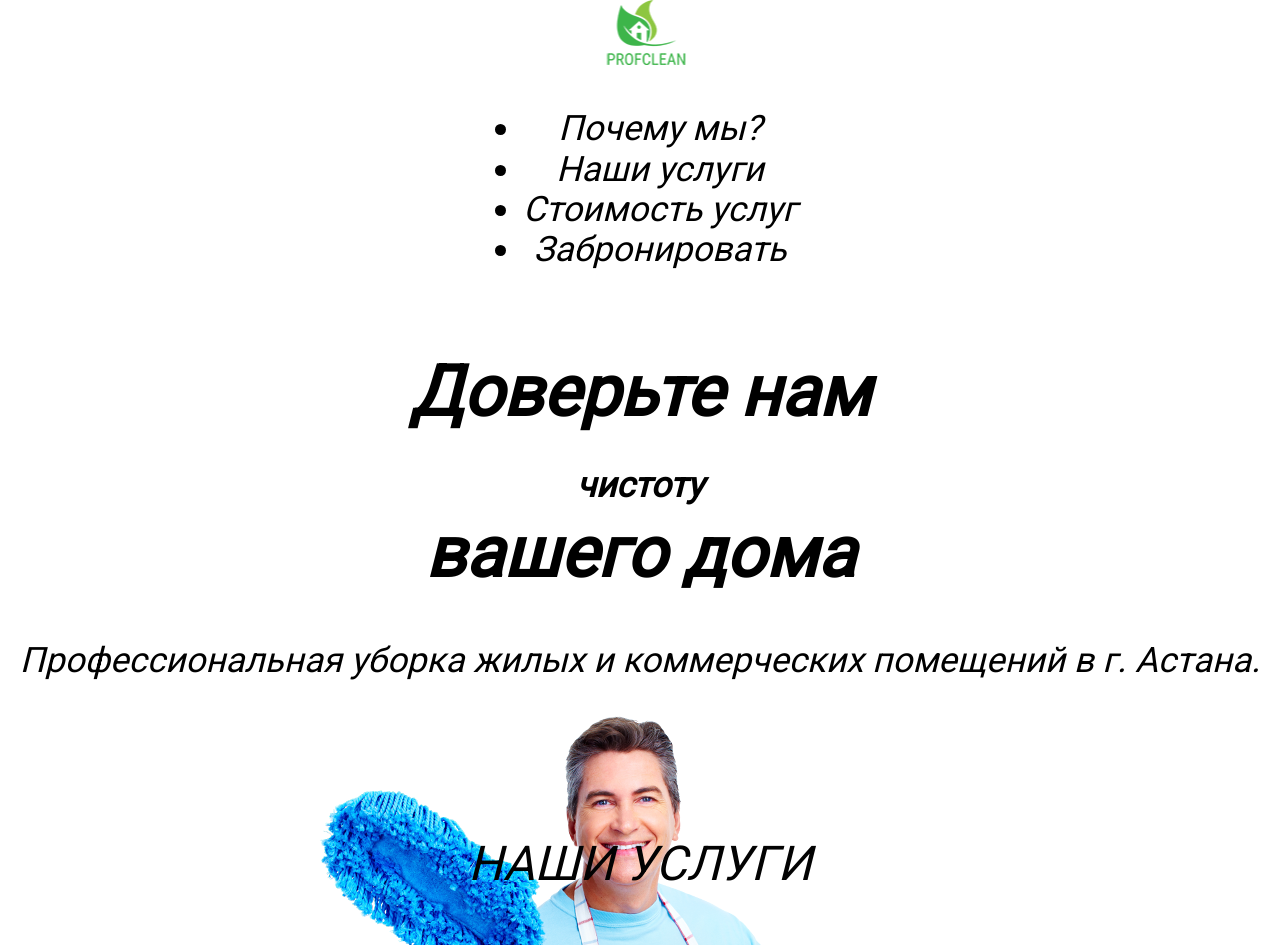
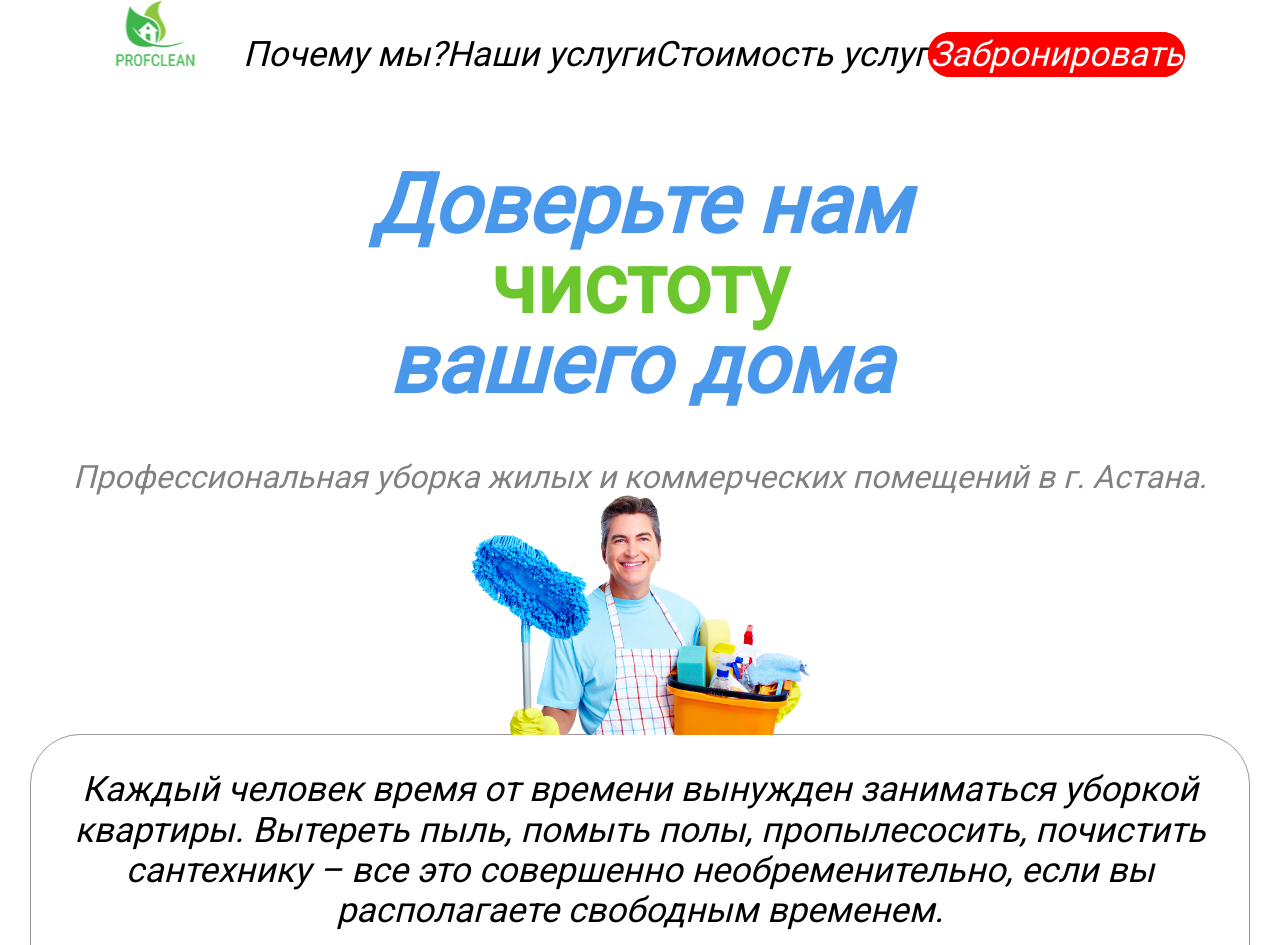
Before and after one commit to AfroFunkyMan/webpack-html-scss-ts, a website built with webpack: page src/index.html in a window 1280 px wide. Shown: the top 945 px of the page. Built offline with nearby package versions, Linux system fonts and the light colour scheme.

Commit message:
mostly rename and re-org classes by BEM for 1'ts section

```diff
--- a/src/index.html
+++ b/src/index.html
@@ -6,11 +6,8 @@
     <meta name="description" content="">
     <meta name="viewport" content="width=device-width, initial-scale=1">
 
-    <link rel="manifest" href="site.webmanifest">
-    <link rel="apple-touch-icon" href="icon.png">
     <!-- Place favicon.ico in the root directory -->
 
-    <meta name="theme-color" content="#fafafa">
     <link href="https://fonts.googleapis.com/css?family=Roboto" rel="stylesheet">
 </head>
 <body>
@@ -18,9 +15,9 @@
         <p class="browserupgrade">You are using an <strong>outdated</strong> browser. Please <a href="https://browsehappy.com/">upgrade your browser</a> to improve your experience and security.</p>
       <![endif]-->
     ${require('./views/screen_01/index.html')}
-    ${require('./views/screen_02/index.html')}
-    ${require('./views/screen_03/index.html')}
-    ${require('./views/screen_04/index.html')}
-    ${require('./views/screen_05/index.html')}
+    <!--${require('./views/screen_02/index.html')}-->
+    <!--${require('./views/screen_03/index.html')}-->
+    <!--${require('./views/screen_04/index.html')}-->
+    <!--${require('./views/screen_05/index.html')}-->
 </body>
 </html>
--- /dev/null
+++ b/src/lib/_base-classes.scss
@@ -0,0 +1,10 @@
+
+%flex-row {
+  display: flex;
+  flex-direction: row;
+}
+
+%flex-column {
+  display: flex;
+  flex-direction: column;
+}
--- a/src/views/screen_01/index.html
+++ b/src/views/screen_01/index.html
@@ -30,7 +30,7 @@
   <div class="welcome__description">
     <img
       alt="Хороший человек с инструментами"
-      class="welcome__description__man"
+      class="welcome__description__man-img"
       src="/assets/img/slide01_men.png"
     />
     <div class="welcome__description__text">
--- a/src/views/screen_01/index.scss
+++ b/src/views/screen_01/index.scss
@@ -1,27 +1,29 @@
+@import "../../lib/base-classes";
+
 .welcome {
-
+  @extend %flex-column;
+  height: 100vh;
   width: 100%;
-    height: 100vh;
-    display: flex;
-    flex-direction: column;
   justify-content: space-between;
   align-items: center;
   font-style: italic;
   font-weight: 300;
   text-align: center;
 
+  &__navbar {
+    @extend %flex-row;
+    justify-content: center;
+    align-items: baseline;
 
-    &-title {
-         .nav {
-        display: flex;
+    &__nav-list {
+      @extend %flex-row;
       justify-content: center;
+
       ul {
-                width: 100%;
-                display: flex;
+        @extend %flex-row;
         justify-content: space-around;
-                flex-direction: row;
         list-style-type: none;
-
+      }
       em {
         border: 2px solid red;
         border-radius: 50px;
@@ -31,10 +33,14 @@
     }
   }
 
+  &__slogan {
+    @extend %flex-column;
+
     h1 {
       color: #4998EB;
       line-height: 80px;
       font-size: 82px;
+
       span {
         font-style: normal;
         font-size: 82px;
@@ -53,12 +59,14 @@
     }
   }
 
-    &-promo {
-        img {
+  &__description {
+    margin-bottom: 30px;
+
+    &__man-img {
       height: 30vh;
     }
-        margin-bottom: 30px;
-        .promo-text {
+
+    &__text {
       border: 1px solid #979797;
       border-radius: 50px;
       padding: 0 30px;
```
Lines whose indentation alone changed are shown as unchanged.
